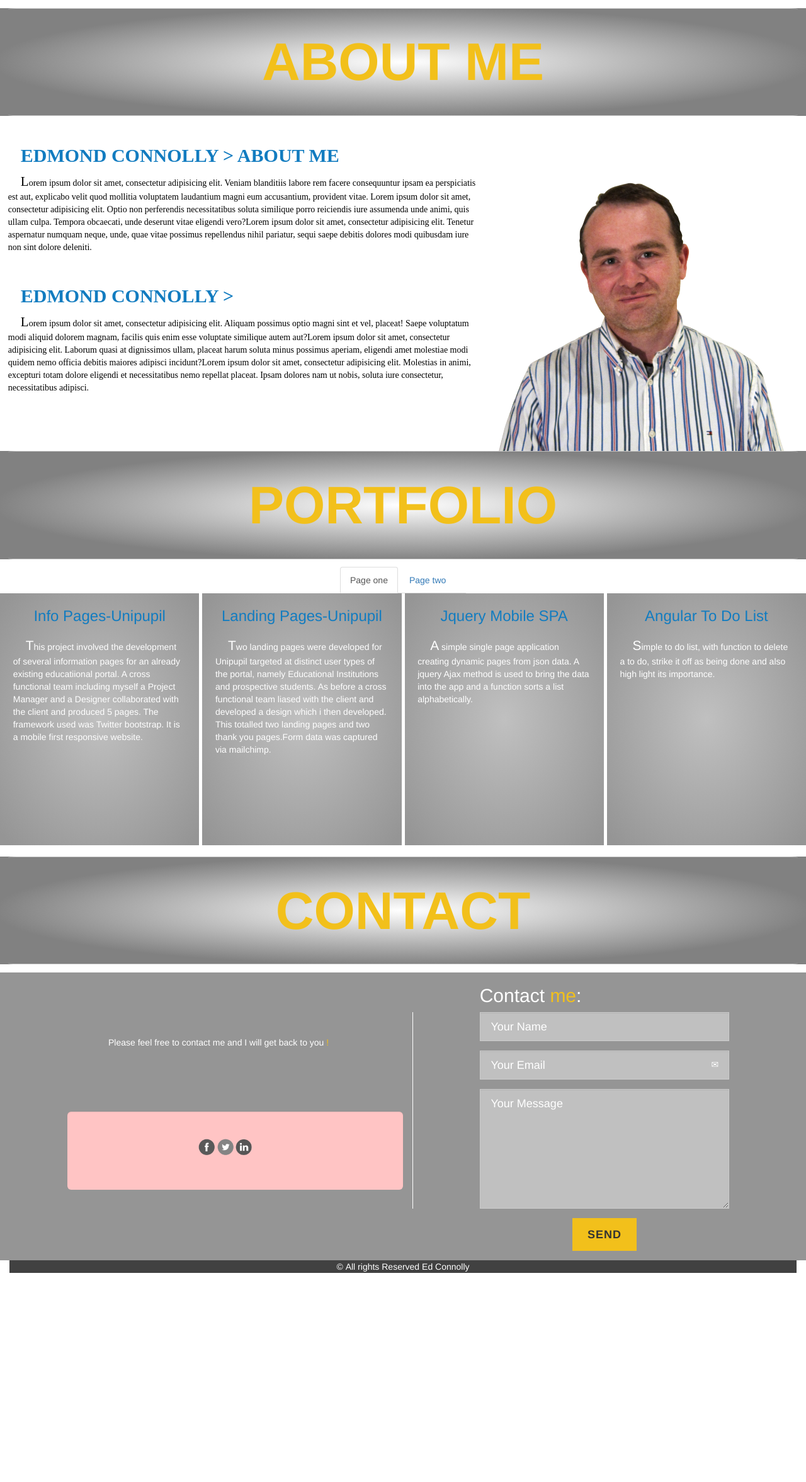
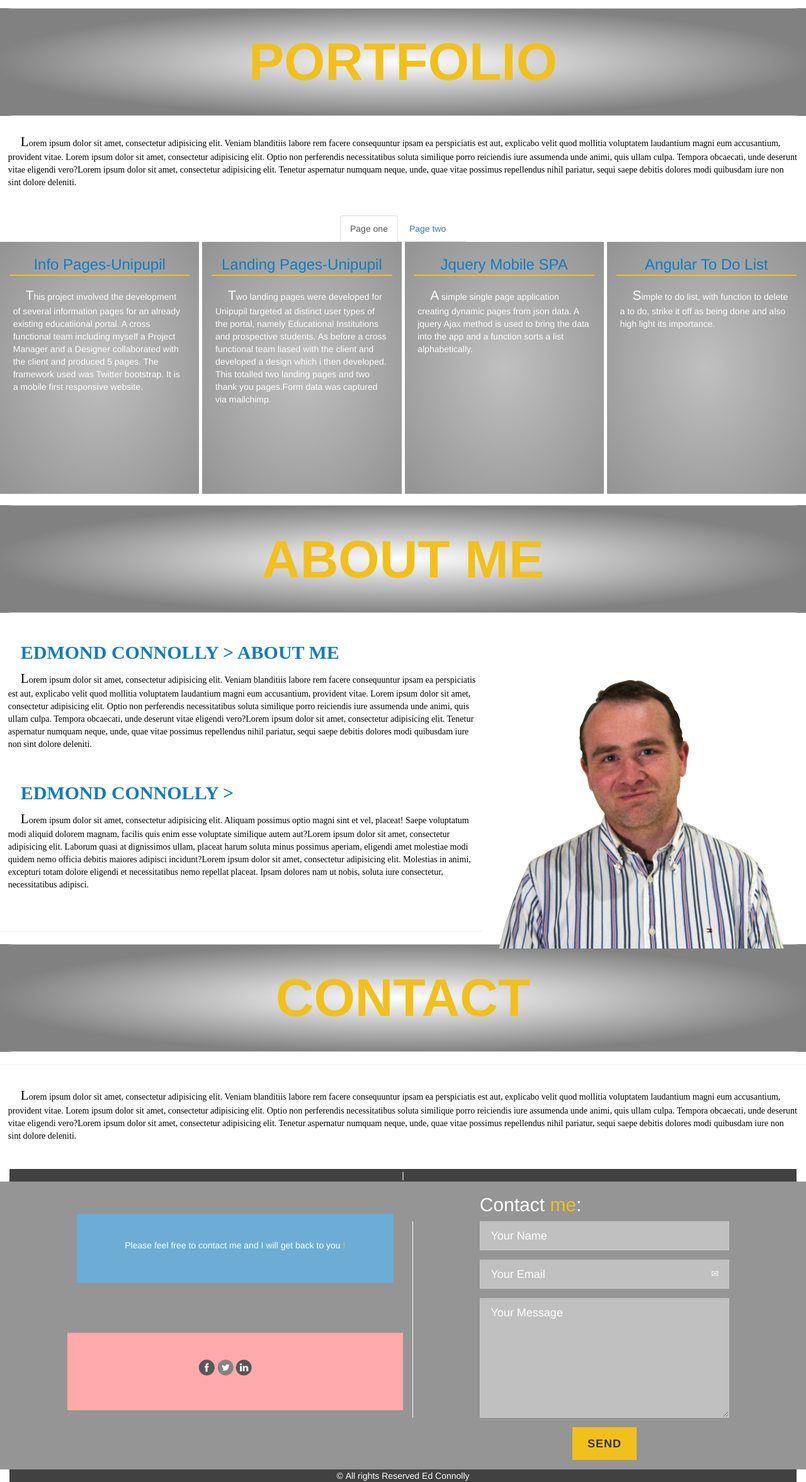
Before and after one commit to barophobe/portsite, a PHP site: page / in a window 1280 px wide. Shown: the part 155-2508 px from the top of the page at 63% size. Before the commit the page ends 2176 px from the top, so only its background shows below. Run offline with PHP 8.4, Linux system fonts and the light colour scheme; style sheets or scripts are compiled from the project's sources; some web fonts are replaced.

Commit message:
substantial changes, reordered sections also

```diff
--- a/contact_me.php
+++ b/contact_me.php
@@ -1,11 +1,12 @@
 
 
-<div class="container-fluid bodyBkg contSpac">
+<div class="container-fluid bodyBkg">
 <div class="row">
 <div class="col-lg-5 col-lg-offset-1 col-md-6 col-sm-12">
 
-
+<div class="well well-lg wellSty">
 <p class="conTxt">Please feel free to contact me and I will get back to you<span class="frmConHd2">&nbsp;!</span></p>
+</div>
 <?php if ($_SERVER['REQUEST_METHOD'] == 'POST') {
 
   //form validation
@@ -35,7 +36,7 @@ if (!empty($_POST['name']) && !empty($_POST['email']) && !empty($_POST['message'
 
 
     <div class="row">
-<div class="well well-lg wellSty">
+<div class="well well-lg wellStyP">
 
           <div class="socL">
 
--- a/index.php
+++ b/index.php
@@ -18,16 +18,7 @@
 
 
 
-  <div class="row-fluid senter transHd">
-    <div><h1 class=" portHd ">About Me</h1></div>
-  </div>
 
-
-
-
-	<div class="bio"><h2 class="subHd">Edmond Connolly > about me</h2><p class="weighty"><img src="images/Ed_Connolly_profile_02.png" id="edPic" alt="">Lorem ipsum dolor sit amet, consectetur adipisicing elit. Veniam blanditiis labore rem facere consequuntur ipsam ea perspiciatis est aut, explicabo velit quod mollitia voluptatem laudantium magni eum accusantium, provident vitae. Lorem ipsum dolor sit amet, consectetur adipisicing elit. Optio non perferendis necessitatibus soluta similique porro reiciendis iure assumenda unde animi, quis ullam culpa. Tempora obcaecati, unde deserunt vitae eligendi vero?Lorem ipsum dolor sit amet, consectetur adipisicing elit. Tenetur aspernatur numquam neque, unde, quae vitae possimus repellendus nihil pariatur, sequi saepe debitis dolores modi quibusdam iure non sint dolore deleniti.</p><br>
-    <h2 class="subHd">Edmond Connolly > </h2><p class="weighty">Lorem ipsum dolor sit amet, consectetur adipisicing elit. Aliquam possimus optio magni sint et vel, placeat! Saepe voluptatum modi aliquid dolorem magnam, facilis quis enim esse voluptate similique autem aut?Lorem ipsum dolor sit amet, consectetur adipisicing elit. Laborum quasi at dignissimos ullam, placeat harum soluta minus possimus aperiam, eligendi amet molestiae modi quidem nemo officia debitis maiores adipisci incidunt?Lorem ipsum dolor sit amet, consectetur adipisicing elit. Molestias in animi, excepturi totam dolore eligendi et necessitatibus nemo repellat placeat. Ipsam dolores nam ut nobis, soluta iure consectetur, necessitatibus adipisci.</p><br>
-  </div>
 
 
 
@@ -37,7 +28,9 @@
   </div>
 
 
+<div class="bio"><p class="weighty">Lorem ipsum dolor sit amet, consectetur adipisicing elit. Veniam blanditiis labore rem facere consequuntur ipsam ea perspiciatis est aut, explicabo velit quod mollitia voluptatem laudantium magni eum accusantium, provident vitae. Lorem ipsum dolor sit amet, consectetur adipisicing elit. Optio non perferendis necessitatibus soluta similique porro reiciendis iure assumenda unde animi, quis ullam culpa. Tempora obcaecati, unde deserunt vitae eligendi vero?Lorem ipsum dolor sit amet, consectetur adipisicing elit. Tenetur aspernatur numquam neque, unde, quae vitae possimus repellendus nihil pariatur, sequi saepe debitis dolores modi quibusdam iure non sint dolore deleniti.</p><br>
 
+</div>
 
 
 
@@ -141,19 +134,37 @@
   </div>
 </div>
 
+<div class="row-fluid senter transHd">
+    <div><h1 class=" portHd ">About Me</h1></div>
+  </div>
 
+
+
+
+  <div class="bio"><h2 class="subHd">Edmond Connolly > about me</h2><p class="weighty"><img src="images/Ed_Connolly_profile_02.png" id="edPic" alt="">Lorem ipsum dolor sit amet, consectetur adipisicing elit. Veniam blanditiis labore rem facere consequuntur ipsam ea perspiciatis est aut, explicabo velit quod mollitia voluptatem laudantium magni eum accusantium, provident vitae. Lorem ipsum dolor sit amet, consectetur adipisicing elit. Optio non perferendis necessitatibus soluta similique porro reiciendis iure assumenda unde animi, quis ullam culpa. Tempora obcaecati, unde deserunt vitae eligendi vero?Lorem ipsum dolor sit amet, consectetur adipisicing elit. Tenetur aspernatur numquam neque, unde, quae vitae possimus repellendus nihil pariatur, sequi saepe debitis dolores modi quibusdam iure non sint dolore deleniti.</p><br>
+    <h2 class="subHd">Edmond Connolly > </h2><p class="weighty">Lorem ipsum dolor sit amet, consectetur adipisicing elit. Aliquam possimus optio magni sint et vel, placeat! Saepe voluptatum modi aliquid dolorem magnam, facilis quis enim esse voluptate similique autem aut?Lorem ipsum dolor sit amet, consectetur adipisicing elit. Laborum quasi at dignissimos ullam, placeat harum soluta minus possimus aperiam, eligendi amet molestiae modi quidem nemo officia debitis maiores adipisci incidunt?Lorem ipsum dolor sit amet, consectetur adipisicing elit. Molestias in animi, excepturi totam dolore eligendi et necessitatibus nemo repellat placeat. Ipsam dolores nam ut nobis, soluta iure consectetur, necessitatibus adipisci.</p><br>
+  </div>
+
+<hr>
 
   <div class="row-fluid senter transHd">
     <div><h1 class="portHd ">Contact</h1></div>
   </div>
 
 
+<hr>
 
+<div class="bio"><p class="weighty">Lorem ipsum dolor sit amet, consectetur adipisicing elit. Veniam blanditiis labore rem facere consequuntur ipsam ea perspiciatis est aut, explicabo velit quod mollitia voluptatem laudantium magni eum accusantium, provident vitae. Lorem ipsum dolor sit amet, consectetur adipisicing elit. Optio non perferendis necessitatibus soluta similique porro reiciendis iure assumenda unde animi, quis ullam culpa. Tempora obcaecati, unde deserunt vitae eligendi vero?Lorem ipsum dolor sit amet, consectetur adipisicing elit. Tenetur aspernatur numquam neque, unde, quae vitae possimus repellendus nihil pariatur, sequi saepe debitis dolores modi quibusdam iure non sint dolore deleniti.</p><br>
 
+</div>
+ <div class="container-fluid">
+<footer id="ed">
+
+|
+</footer></div>
 <?php include ('contact_me.php'); ?>
 
 </div>
-
 
 <div class="container-fluid">
 <footer id="ed">
--- a/portfolio.css
+++ b/portfolio.css
@@ -221,9 +221,6 @@ textarea:-ms-input-placeholder {
   text-align: center; }
 
 .conTxt {
-  margin: 20% auto;
-  display: block;
-  max-width: 80%;
   color: #ffffff; }
 
 .landList {
@@ -251,11 +248,6 @@ textarea:-ms-input-placeholder {
   padding: 2% 0 2% 2%;
   font-weight: bold; }
 
-.overHead3 {
-  text-transform: uppercase;
-  color: #ffffff;
-  padding: 0 0 0 2%; }
-
 .projSum {
   padding: 2%;
   color: white;
@@ -272,10 +264,16 @@ textarea:-ms-input-placeholder {
   font-weight: bold;
   text-transform: uppercase; }
 
-.wellSty {
-  background-color: #ffc4c4;
+.wellSty, .wellStyP {
+  background-color: #6dadd5;
   border: none;
-  padding: 8% 0 8% 0; }
+  padding: 8% 0 8% 0;
+  border-radius: 0;
+  text-align: center;
+  margin: 10% auto 5% auto; }
+
+.wellStyP {
+  background-color: #ffaaaa; }
 
 .portHd {
   color: #f2c01b;
@@ -387,13 +385,16 @@ a.expand, a.expand1 {
 #effect-1 .img.hover .overlay {
   height: 100%; }
 
-.img h3 {
-  color: #127cc0; }
+h3.overHead3 {
+  text-transform: uppercase;
+  color: #127cc0;
+  padding: 0 0 0 2%; }
 
 .portH {
   color: #127cc0;
   padding: 1%;
-  text-align: center; }
+  text-align: center;
+  border-bottom: 2px solid #f2c01b; }
 
 .weighty {
   color: #000000;
--- a/portfolio.scss
+++ b/portfolio.scss
@@ -305,9 +305,6 @@ color: #fff !important;
 }
 
 .conTxt {
-  margin:20% auto;
-  display:block;
-  max-width: 80%;
   color:$white;
 }
 
@@ -343,11 +340,6 @@ color: #fff !important;
   font-weight:bold;
 }
 
-.overHead3 {
-  text-transform: uppercase;
-  color:$white;
-  padding: 0 0 0 2%;
-}
 
 
 .projSum {
@@ -369,10 +361,18 @@ color: #fff !important;
 }
 
 .wellSty{
-  background-color:lighten($pink,5%);
+  background-color:$blueB;
   border:none;
   padding: 8% 0 8% 0;
+  border-radius: 0;
+  text-align: center;
+  margin: 10% auto 5% auto;
 }
+
+.wellStyP {
+  @extend .wellSty;
+  background-color:$pink;
+  }
 
 .portHd {
   color:$yellow;
@@ -510,16 +510,18 @@ a.expand1 {
 
 
 
-.img  h3 {
-color:$blueD;
+
+ h3.overHead3  {
+  text-transform: uppercase;
+  color:$blueD;
+  padding: 0 0 0 2%;
 }
-
 
 .portH {
 color:$blueD;
 padding: 1%;
 text-align:center;
-
+border-bottom: 2px solid $yellow;
 }
 
 .weighty{
```
Also changed, not shown: 1 other file.
